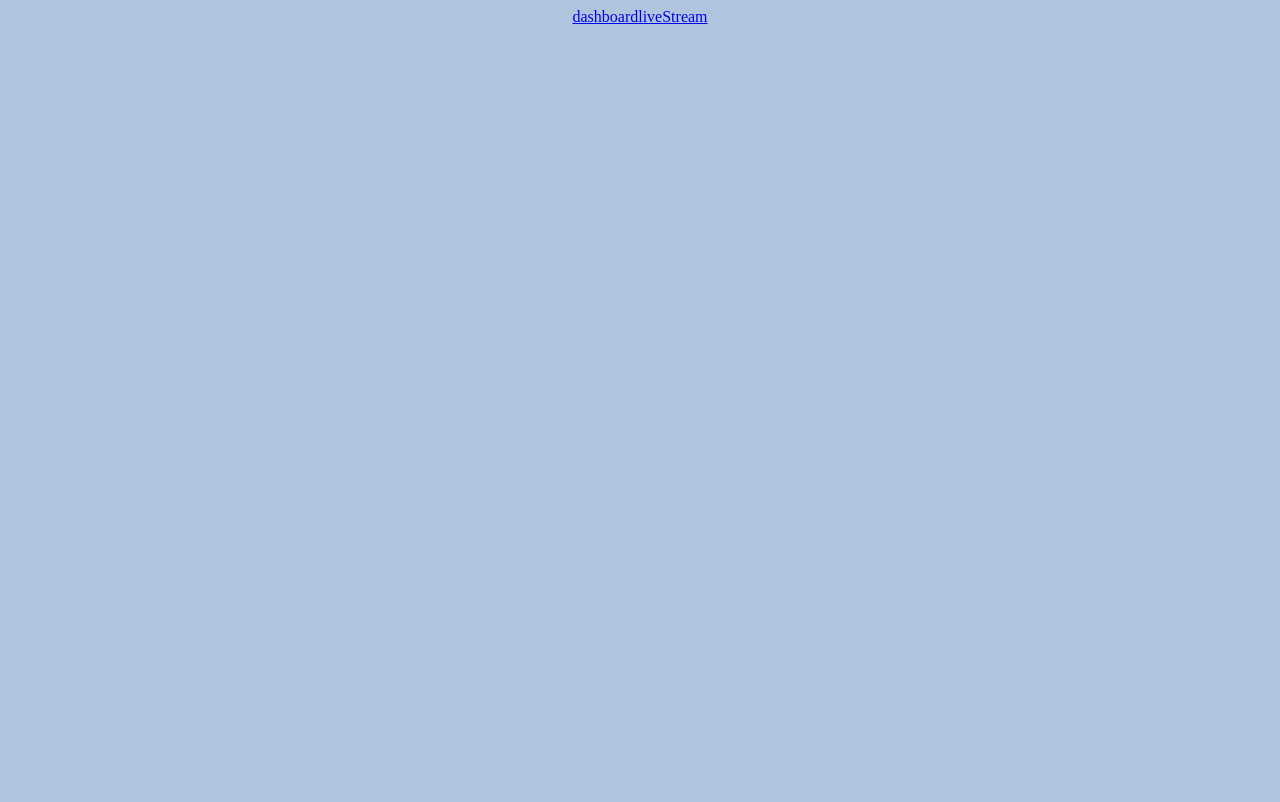
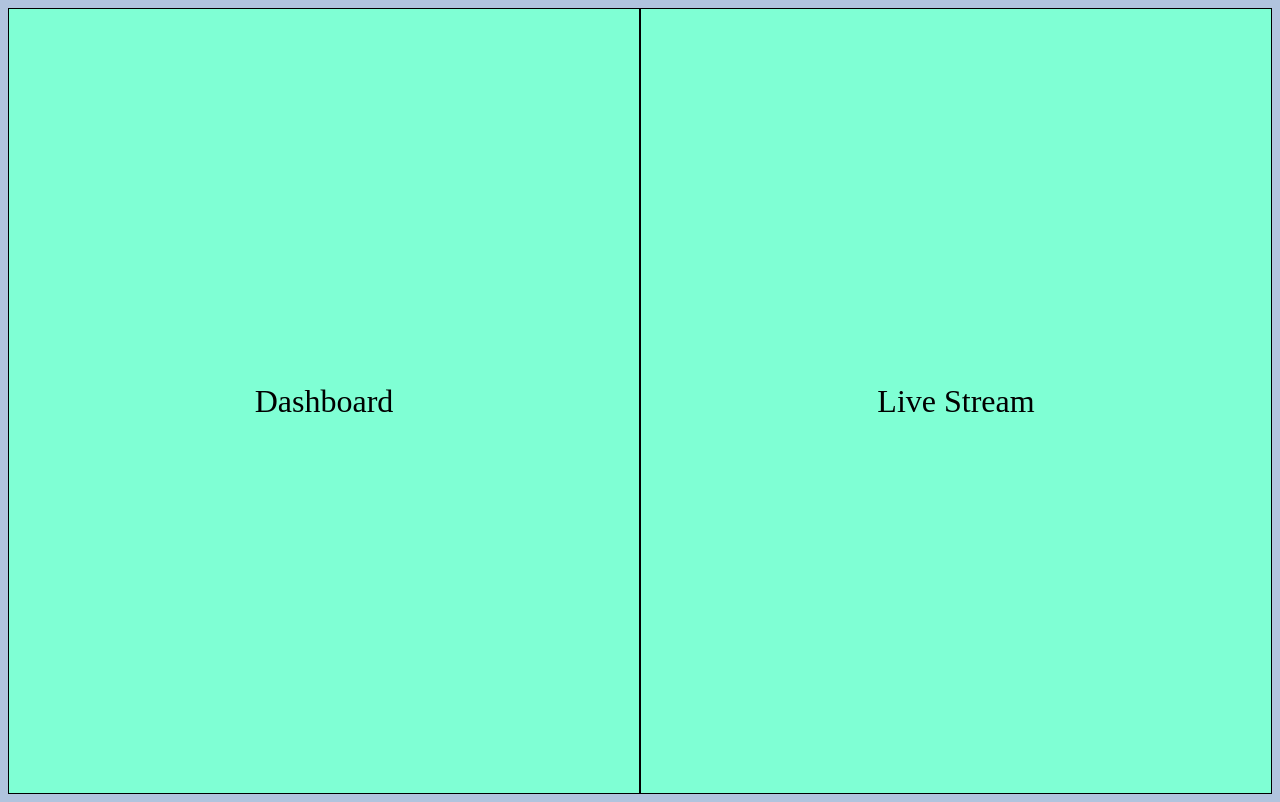
Before and after one commit to mariusErpenbach/vpd-system, a Next.js app: page / in a window 1280 px wide. Built offline with nearby package versions, Linux system fonts and the light colour scheme.

Commit message:
homePage style

```diff
--- a/app/page.js
+++ b/app/page.js
@@ -2,9 +2,8 @@
 export default function Home() {
   return (
     <div id="mainPage">
-      <a href="/dashboard">dashboard</a>
-
-      <a href="/live">liveStream</a>
+      <a href="/dashboard">Dashboard</a>
+      <a href="/live">Live Stream</a>
     </div>
   );
 }
--- a/app/scss/_equipmentPlanner.scss
+++ b/app/scss/_equipmentPlanner.scss
@@ -3,4 +3,4 @@
     input{
         text-align:center;
         width:3.4em}
-}
+    }
--- a/app/scss/main.scss
+++ b/app/scss/main.scss
@@ -6,3 +6,25 @@ body{
     background-color:lightsteelblue;
     text-align:center;
 }
+
+#mainPage {
+    display: flex;
+    flex-direction: row;
+    background-color: aquamarine;
+    a {
+        display: flex;
+        justify-content: center;  /* Zentriert den Text horizontal */
+        align-items: center;      /* Zentriert den Text vertikal */
+        width: 50%;
+        height: 98vh;
+        text-decoration: none;    /* Optional: Entfernt die Unterstreichung des Links */
+        border-style:solid;
+        border-width:1px;
+        color: black;             /* Optional: Setzt die Textfarbe */
+        font-size: 2rem;          /* Optional: Textgröße anpassen */
+      }
+    a:hover{
+        background-color: rgb(100, 197, 165);
+        transition-duration: 0.5s;
+    }
+  }
```
